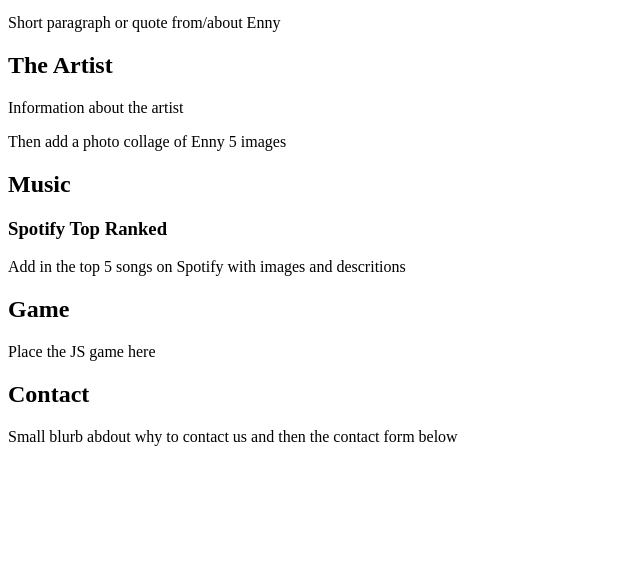
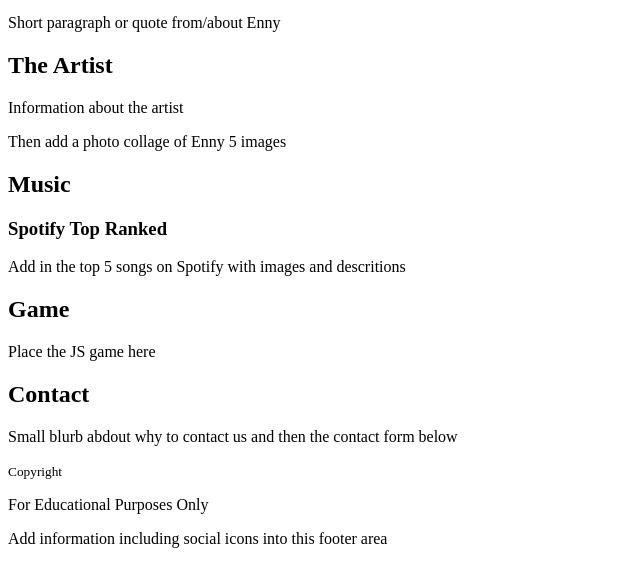
Before and after one commit to KatieMcLaren/Enny-Music, a plain HTML site: page index.html in a window 1280 px wide. Shown: the part 162-748 px from the top of the page, without its empty margins (0-640 px from the left). Drawn offline with Linux system fonts and the light colour scheme.

Commit message:
Update index.html

```diff
--- a/index.html
+++ b/index.html
@@ -52,7 +52,9 @@
     </main>
 
     <footer>
-
+        <small>Copyright</small>
+        <p>For Educational Purposes Only</p>
+        <p>Add information including social icons into this footer area</p>
     </footer>
 </body>
 </html>
```
